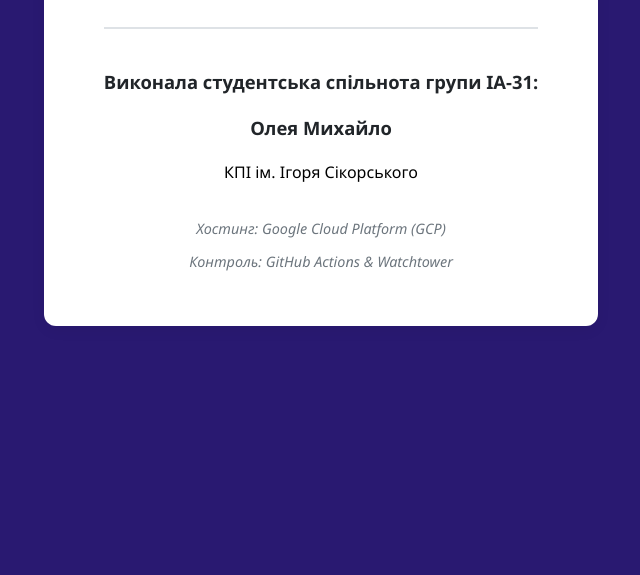
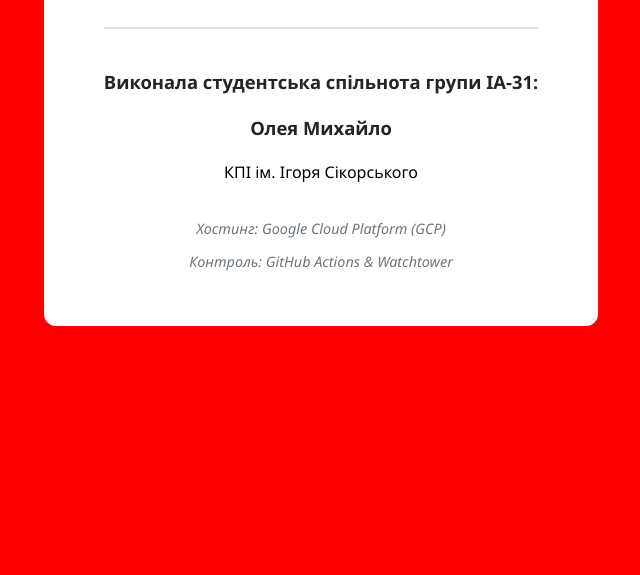
Before and after one commit to Hoityk/lab5-cloud, a plain HTML site: page index.html in a window 1280 px wide. Shown: the part 225-800 px from the top of the page, without its empty margins (319-959 px from the left). Drawn offline with Linux system fonts and the light colour scheme.

Commit message:
Change background color to red in index.html

```diff
--- a/index.html
+++ b/index.html
@@ -4,7 +4,7 @@
     <meta charset="UTF-8">
     <title>Lab 5 - GCP</title>
     <style>
-        body { background-color: #291971; color: #212529; font-family: "Segoe UI", Tahoma, sans-serif; text-align: center; padding-top: 10vh; margin: 0; }
+        body { background-color: #FF0000; color: #212529; font-family: "Segoe UI", Tahoma, sans-serif; text-align: center; padding-top: 10vh; margin: 0; }
         .card { background: #ffffff; display: inline-block; padding: 40px 60px; border-radius: 12px; box-shadow: 0 4px 15px rgba(0,0,0,0.05); }
         h1 { color: #198754; margin-bottom: 5px; }
         h2 { color: #495057; font-weight: normal; margin-top: 0; margin-bottom: 30px; }
```
